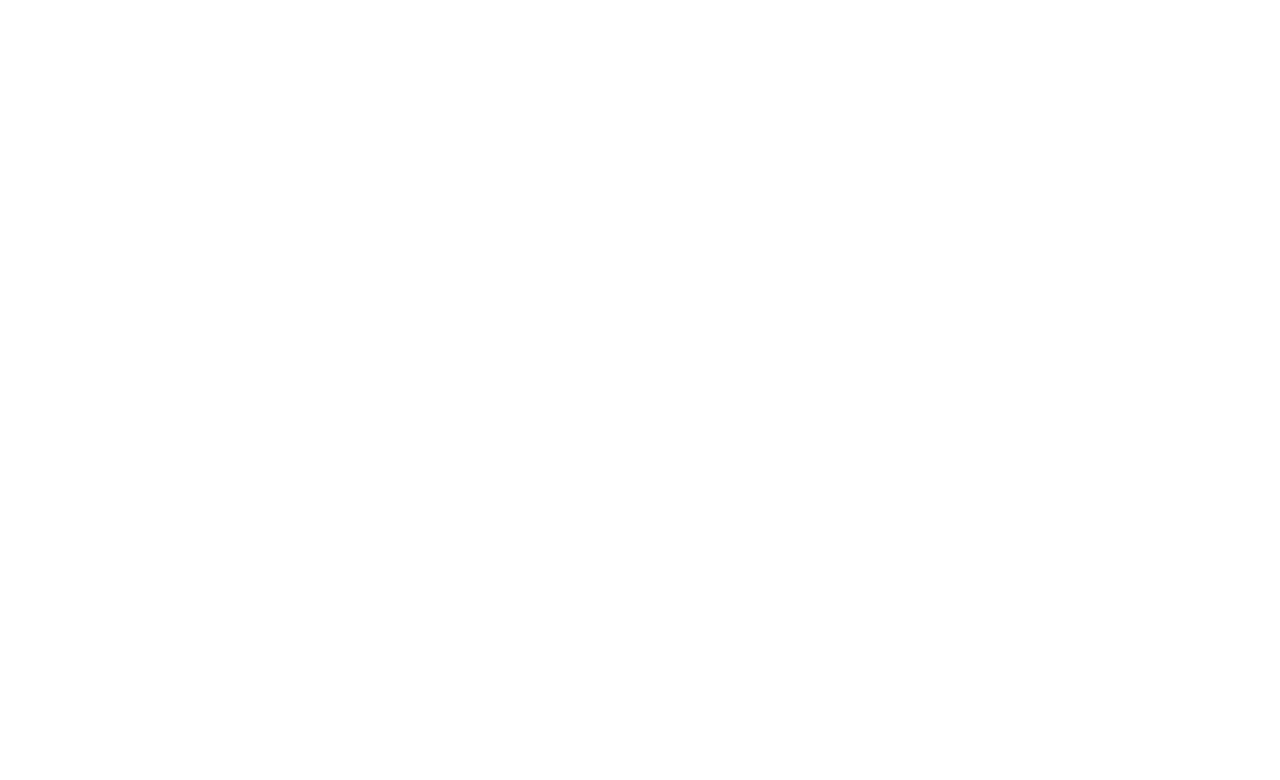
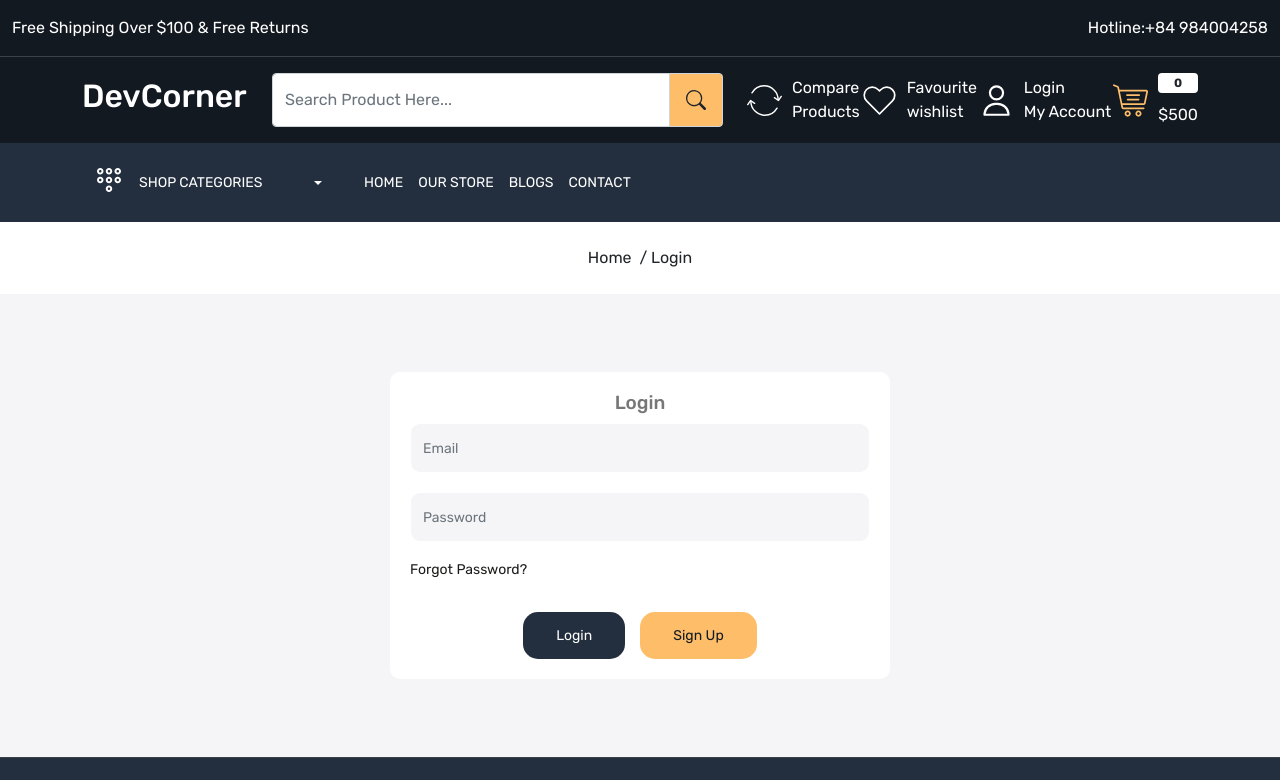
Before and after one commit to PuuGoo/E_Ecommerce_Puu, a React (Create React App) app: page /login in a window 1280 px wide. Before the commit this address had no page. Shown: the top 780 px of the page. Built offline with nearby package versions, Linux system fonts and the light colour scheme.

Commit message:
Login_Signup_ForgotPassword Page

```diff
--- a/src/App.css
+++ b/src/App.css
@@ -540,3 +540,45 @@
 /* Trang Sản Phẩm Yêu Thích */
 
 /* Trang Sản Phẩm Yêu Thích Kết Thúc */
+
+/* Trang Đăng Nhập */
+
+.auth-card {
+  padding: 20px;
+  background-color: white;
+  width: 500px;
+  margin: 30px auto;
+  border-radius: 10px;
+}
+.auth-card h3 {
+  font-size: 19px;
+  font-weight: 500;
+  color: var(--color-777777);
+}
+.auth-card p {
+  font-size: 13px;
+  color: var(--color-777777);
+}
+.auth-card .form-control {
+  height: 50px;
+  background-color: var(--color-f5f5f7);
+  color: var(--color-777777);
+  font-size: 14px;
+  border-radius: 10px;
+  border-color: transparent;
+}
+.auth-card a {
+  font-size: 14px;
+  font-weight: 400;
+  color: var(--color-1c1c1b);
+}
+.auth-card .signup {
+  background-color: var(--color-febd69);
+  color: var(--color-131921);
+}
+.auth-card .signup:hover {
+  background-color: var(--color-131921);
+  color: white;
+}
+
+/* Trang Đăng Nhập Kết Thúc */
--- a/src/App.js
+++ b/src/App.js
@@ -10,6 +10,9 @@
 import Blog from "./pages/Blog";
 import CompareProduct from "./pages/CompareProduct";
 import Wishlist from "./pages/Wishlist";
+import Login from "./pages/Login";
+import Forgotpassword from "./pages/Forgotpassword";
+import Signup from "./pages/Signup";
 
 function App() {
   return (
@@ -26,6 +29,9 @@
             <Route path="blogs" element={<Blog />} />
             <Route path="compare-product" element={<CompareProduct />} />
             <Route path="wishlist" element={<Wishlist />} />
+            <Route path="login" element={<Login />} />
+            <Route path="forgot-password" element={<Forgotpassword />} />
+            <Route path="signup" element={<Signup />} />
           </Route>
         </Routes>
       </BrowserRouter>
--- /dev/null
+++ b/src/pages/Forgotpassword.js
@@ -0,0 +1,40 @@
+import React from "react";
+import Meta from "../components/Meta";
+import BreadCrumb from "../components/BreadCrumb";
+import { Link } from "react-router-dom";
+const Forgotpassword = () => {
+  return (
+    <>
+      <Meta title={"Forgot Password"} />
+      <BreadCrumb title="Forgot Password" />
+      <div className="login-wrapper py-5 home-wrapper-2">
+        <div className="container-xxl">
+          <div className="row">
+            <div className="col-12">
+              <div className="auth-card">
+                <h3 className="text-center mb-3">Reset Your Password</h3>
+                <p className="text-center mt-2 mb-3">We will send you an email to reset your password</p>
+                <form action="" className="d-flex flex-column gap-15">
+                  <div>
+                    <input
+                      type="email"
+                      name="email"
+                      className="form-control"
+                      placeholder="Email"
+                    />
+                  </div>
+                  <div className="mt-3 d-flex align-items-center justify-content-center flex-column gap-15">
+                    <button className="button border-0" type="submit">Submit</button>
+                    <Link to="/login">Cancel</Link>
+                  </div>
+                </form>
+              </div>
+            </div>
+          </div>
+        </div>
+      </div>
+    </>
+  );
+};
+
+export default Forgotpassword;
--- /dev/null
+++ b/src/pages/Login.js
@@ -0,0 +1,52 @@
+import React from "react";
+import Meta from "../components/Meta";
+import BreadCrumb from "../components/BreadCrumb";
+import { Link } from "react-router-dom";
+const Login = () => {
+  return (
+    <>
+      <Meta title={"Login"} />
+      <BreadCrumb title="Login" />
+      <div className="login-wrapper py-5 home-wrapper-2">
+        <div className="container-xxl">
+          <div className="row">
+            <div className="col-12">
+              <div className="auth-card">
+                <h3 className="text-center">Login</h3>
+                <form action="" className="d-flex flex-column gap-15">
+                  <div>
+                    <input
+                      type="email"
+                      name="email"
+                      className="form-control"
+                      placeholder="Email"
+                    />
+                  </div>
+                  <div className="mt-1">
+                    <input
+                      type="password"
+                      name="password"
+                      className="form-control"
+                      placeholder="Password"
+                    />
+                  </div>
+                  <div>
+                    <Link to="/forgot-password">Forgot Password?</Link>
+                  </div>
+                  <div className="mt-3 d-flex align-items-center justify-content-center gap-15">
+                    <button className="button border-0">Login</button>
+                    <Link to="/signup" className="button signup">
+                      Sign Up
+                    </Link>
+                  </div>
+                </form>
+              </div>
+            </div>
+          </div>
+        </div>
+      </div>
+    </>
+  );
+};
+
+export default Login;
--- /dev/null
+++ b/src/pages/Signup.js
@@ -0,0 +1,62 @@
+import React from "react";
+import Meta from "../components/Meta";
+import BreadCrumb from "../components/BreadCrumb";
+import { Link } from "react-router-dom";
+const Signup = () => {
+  return (
+    <>
+      <Meta title={"Signup"} />
+      <BreadCrumb title="Signup" />
+      <div className="login-wrapper py-5 home-wrapper-2">
+        <div className="container-xxl">
+          <div className="row">
+            <div className="col-12">
+              <div className="auth-card">
+                <h3 className="text-center">Login</h3>
+                <form action="" className="d-flex flex-column gap-15">
+                  <div>
+                    <input
+                      type="text"
+                      name="name"
+                      className="form-control"
+                      placeholder="Name"
+                    />
+                  </div>
+                  <div>
+                    <input
+                      type="email"
+                      name="email"
+                      className="form-control"
+                      placeholder="Email"
+                    />
+                  </div>
+                  <div>
+                    <input
+                      type="tel"
+                      name="mobile"
+                      className="form-control"
+                      placeholder="Mobile Number"
+                    />
+                  </div>
+                  <div className="mt-1">
+                    <input
+                      type="password"
+                      name="password"
+                      className="form-control"
+                      placeholder="Password"
+                    />
+                  </div>
+                  <div className="mt-3 d-flex align-items-center justify-content-center gap-15">
+                    <button className="button border-0">Sign Up</button>
+                  </div>
+                </form>
+              </div>
+            </div>
+          </div>
+        </div>
+      </div>
+    </>
+  );
+};
+
+export default Signup;
```
